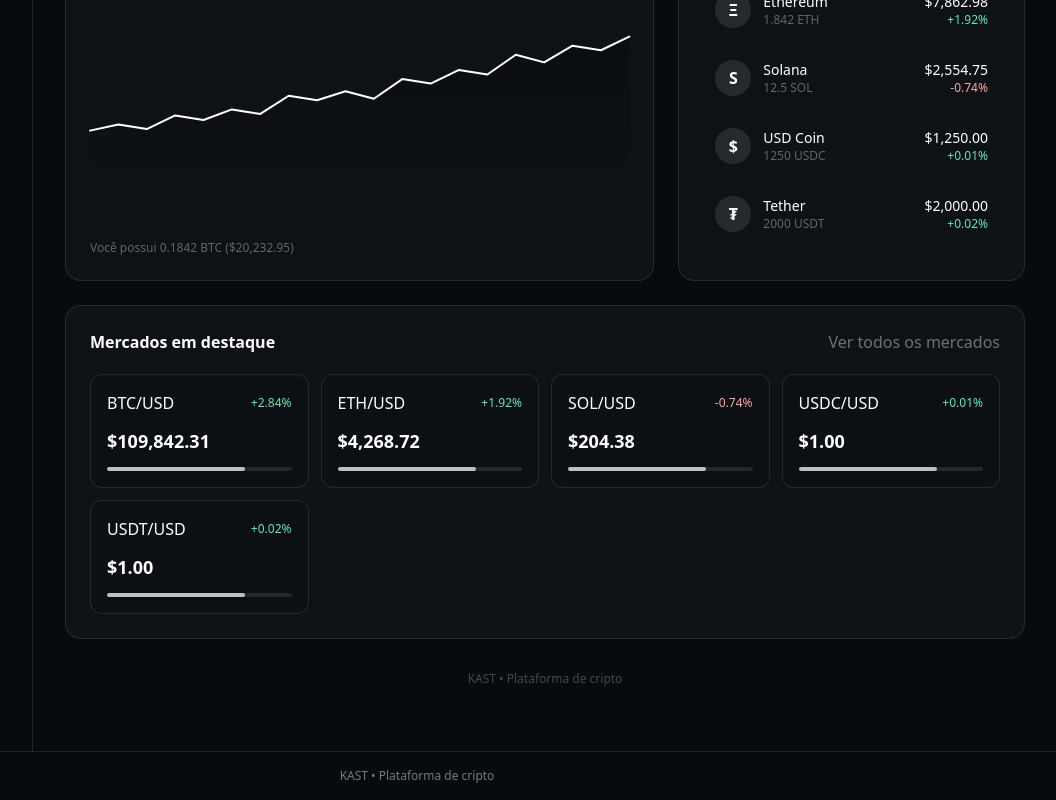
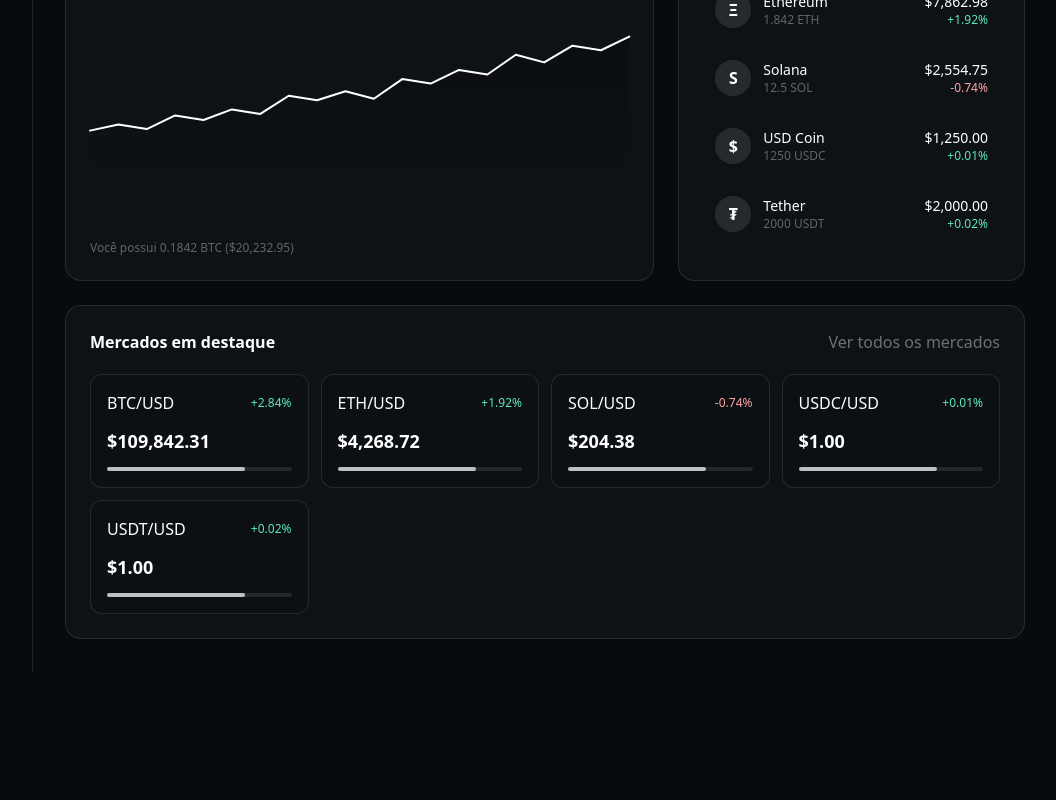
Before and after one commit to Cristianoalves226/dashboard-criptomoeda, a React (Vite) app: page / in a window 1280 px wide. Shown: the part 532-1332 px from the top of the page, without its empty margins (223-1279 px from the left). After the commit the page ends 1203 px from the top, so only its background shows below. Built offline with nearby package versions, Linux system fonts and the light colour scheme.

Commit message:
style: remove footer KAST Plataforma de cripto

```diff
--- a/src/App.tsx
+++ b/src/App.tsx
@@ -108,10 +108,6 @@ export default function App() {
           )}
         </main>
       </div>
-
-      <footer className="border-t border-white/10 px-4 py-4 text-center text-xs text-white/45">
-        KAST • Plataforma de cripto
-      </footer>
     </div>
   );
 }
--- a/src/pages/Overview.tsx
+++ b/src/pages/Overview.tsx
@@ -131,8 +131,6 @@ export default function Overview({ hideBalance, setHideBalance, currency, setPag
           ))}
         </div>
       </section>
-
-      <footer className="py-8 text-center text-xs text-white/25">KAST • Plataforma de cripto</footer>
     </>
   );
 }
```
